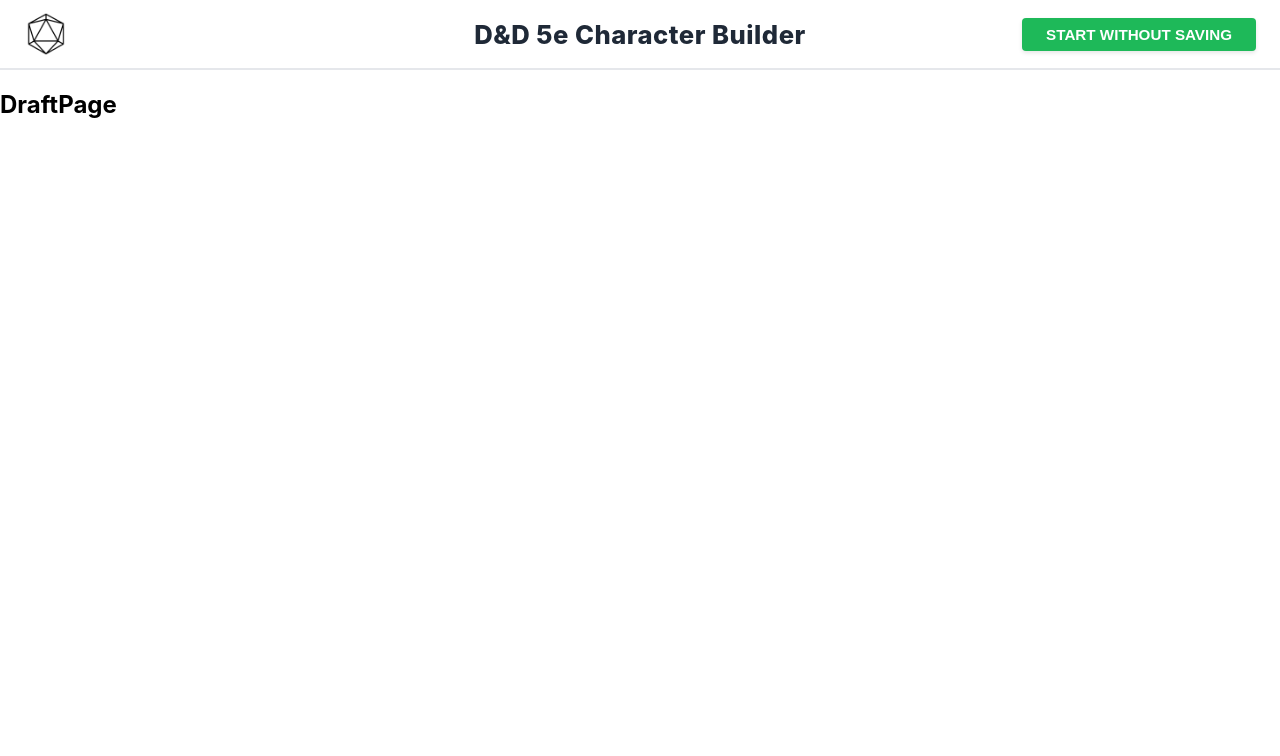
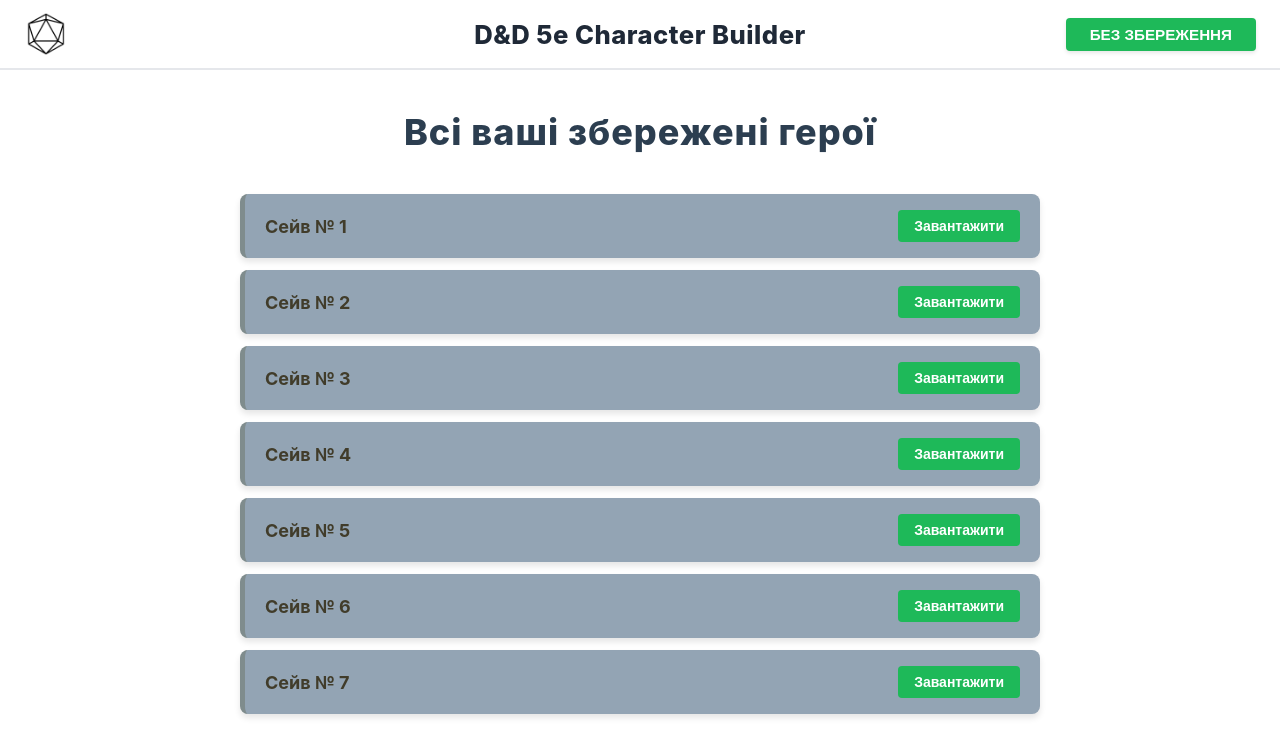
Before and after one commit to Benj1r00/CharacterBuilder, a React (Create React App) app: page / in a window 1280 px wide. Shown: the top 756 px of the page. Built offline with nearby package versions, Linux system fonts and the light colour scheme.

Commit message:
add save blocks

```diff
--- a/src/App.js
+++ b/src/App.js
@@ -8,7 +8,7 @@ export default function App() {
   return (
     <Routes>
         <Route path="/" element={<Layout />}>
-          <Route path="/character-builder" element={<MainPage />} />
+          <Route path="/character-builder/:save?" element={<MainPage />} />
         </Route>
         <Route path="*" element={<ErrorPage />} />
     </Routes>
--- a/src/components/CharacterBuilder.js
+++ b/src/components/CharacterBuilder.js
@@ -17,7 +17,7 @@ const UI_LABELS = {
     charisma: 'Харизма'
 };
 
-export default function CharacterBuilder(){
+export default function CharacterBuilder({isSave}){
     const dispatch = useDispatch();
     const baseStats = useSelector((state) => state.character.baseStats);
     const selectedRaceKey = useSelector((state) => state.character.selectedRace);
@@ -91,7 +91,7 @@ export default function CharacterBuilder(){
                     );
                 })}
             </div>
-            <button className="save-btn" type="submit" form="character-form" onClick={null}>Зберегти персонажа</button>
+            {isSave && <button className="save-btn" type="submit" form="character-form" onClick={null}>Зберегти персонажа</button>}
         </div>
     );
 }
--- /dev/null
+++ b/src/components/SaveBlock.css
@@ -0,0 +1,63 @@
+.save-slots-container {
+display: flex;
+  flex-direction: column;
+  gap: 12px;
+  width: 100%;
+  max-width: 800px;
+  margin: 40px auto;
+}
+
+.save-slot-bar {
+  display: flex;
+  justify-content: space-between;
+  align-items: center;
+  background-color: #93a4b4;
+  color: #ecf0f1;
+  padding: 16px 20px;
+  border-radius: 8px;
+  border-left: 5px solid #7f8c8d;
+  transition: all 0.2s ease;
+  box-shadow: 0 4px 6px rgba(0, 0, 0, 0.1);
+}
+
+.save-slot-bar:hover {
+  background-color: #a1b4c6;
+  border-left-color: #3498db;
+  transform: translateX(4px);
+}
+
+.save-info {
+  display: flex;
+  flex-direction: column;
+  gap: 4px;
+}
+
+.slot-number {
+  font-size: 18px;
+  font-weight: bold;
+  color: #413c2a;
+}
+
+.save-actions {
+  display: flex;
+  gap: 10px;
+}
+
+.btn {
+  padding: 8px 16px;
+  border: none;
+  border-radius: 4px;
+  font-size: 14px;
+  font-weight: 600;
+  cursor: pointer;
+  transition: background-color 0.2s;
+}
+
+.btn-load {
+  background-color: #1eb959;
+  color: white;
+}
+
+.btn-load:hover {
+  background-color: #27ae60;
+}
--- /dev/null
+++ b/src/components/SaveBlock.js
@@ -0,0 +1,28 @@
+import React from "react";
+import { useNavigate } from "react-router-dom"
+import './SaveBlock.css';
+
+export default function SaveBlock(){
+    const navigate = useNavigate();
+    const slots = [1, 2, 3, 4, 5, 6, 7];
+
+    return(
+        <div className="save-slots-container">
+            {slots.map((slotNum) => (
+                <div key={slotNum} className="save-slot-bar">
+
+                <div className="save-info">
+                    <span className="slot-number">Сейв № {slotNum}</span>
+                </div>
+
+                <div className="save-actions">
+                    <button className="btn btn-load" onClick={() => navigate(`/character-builder/${slotNum}`)}>
+                        Завантажити
+                    </button>
+                </div>
+
+                </div>
+            ))}
+        </div>
+    );
+}
--- a/src/pages/DraftPage.css
+++ b/src/pages/DraftPage.css
@@ -0,0 +1,9 @@
+.main-title {
+  text-align: center;
+  color: #2c3e50;
+  font-size: 36px;
+  font-weight: 800;
+  margin-top: 40px;
+  margin-bottom: 30px;
+  letter-spacing: 1px;
+}
--- a/src/pages/DraftPage.js
+++ b/src/pages/DraftPage.js
@@ -1,8 +1,12 @@
 import React from "react";
-import "./DraftPage.css"
+import SaveBlock from "../components/SaveBlock";
+import "./DraftPage.css";
 
-export function DraftPage(){
+export default function DraftPage(){
     return(
-        <h2>DraftPage</h2>
+        <div>
+            <h2 className="main-title">Всі ваші збережені герої</h2>
+            <SaveBlock/>
+        </div>
     );
 }
--- a/src/pages/Layout.js
+++ b/src/pages/Layout.js
@@ -1,6 +1,6 @@
 import React from 'react';
 import { useNavigate, useLocation, Outlet } from 'react-router-dom';
-import { DraftPage } from '../pages/DraftPage'
+import DraftPage from '../pages/DraftPage'
 import './Layout.css';
 import diceImage from '../img/dice.png';
 
@@ -23,9 +23,9 @@ export default function Layout() {
                     {location.pathname === '/' && (
                         <button
                         className="btn-reset"
-                        onClick={() => navigate(`/character-builder`)}
+                        onClick={() => navigate(`/character-builder/`)}
                         >
-                        START WITHOUT SAVING
+                        БЕЗ ЗБЕРЕЖЕННЯ
                         </button>
                     )}
                 </div>
--- a/src/pages/MainPage.js
+++ b/src/pages/MainPage.js
@@ -1,8 +1,11 @@
 import CharacterInfo from '../components/CharacterInfo';
 import CharacterBuilder from '../components/CharacterBuilder';
+import { useParams } from 'react-router-dom';
 import './MainPage.css';
 
 export default function MainPage(){
+    const { save } = useParams()
+
     return(
         <div className="builder-container">
             <div className="sidebar-section">
@@ -10,7 +13,7 @@ export default function MainPage(){
             </div>
 
             <div className="main-content-section">
-                <CharacterBuilder/>
+                <CharacterBuilder isSave={save}/>
             </div>
         </div>
     );
```
